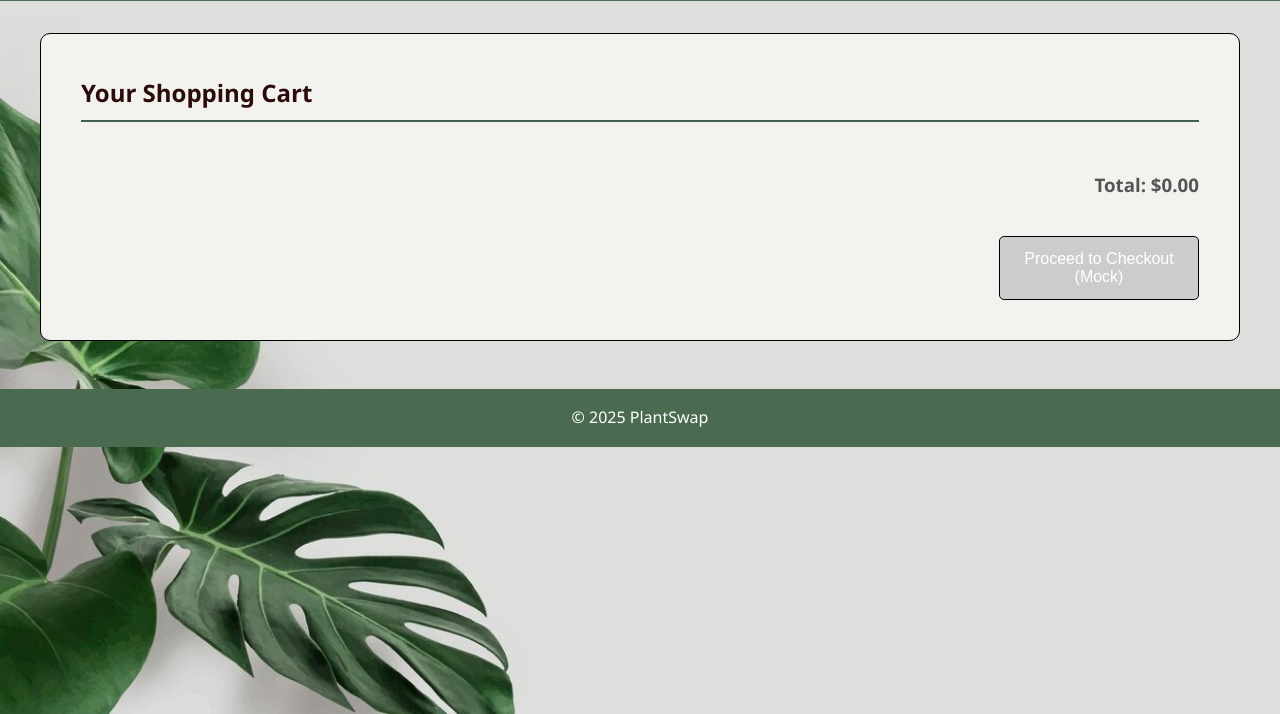
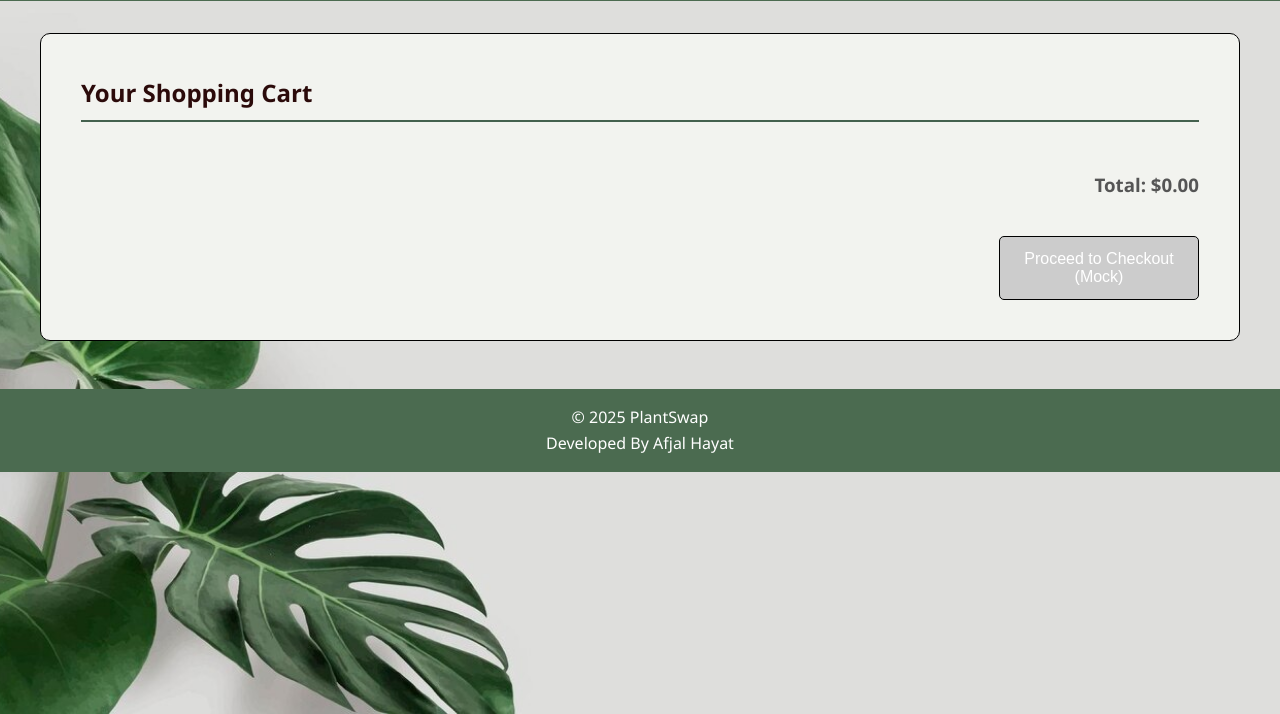
Before and after one commit to CodeWithAfjal/PlantSwap, a plain HTML site: page cart.html in a window 1280 px wide. Shown: the part 86-800 px from the top of the page. Drawn offline with Linux system fonts and the light colour scheme.

Commit message:
Update cart.html

```diff
--- a/cart.html
+++ b/cart.html
@@ -44,6 +44,7 @@
 
      <footer>
         <p>© 2025 PlantSwap</p>
+          <p> Developed By Afjal Hayat</p>
     </footer>
 
     <script src="js/data.js"></script>
```
